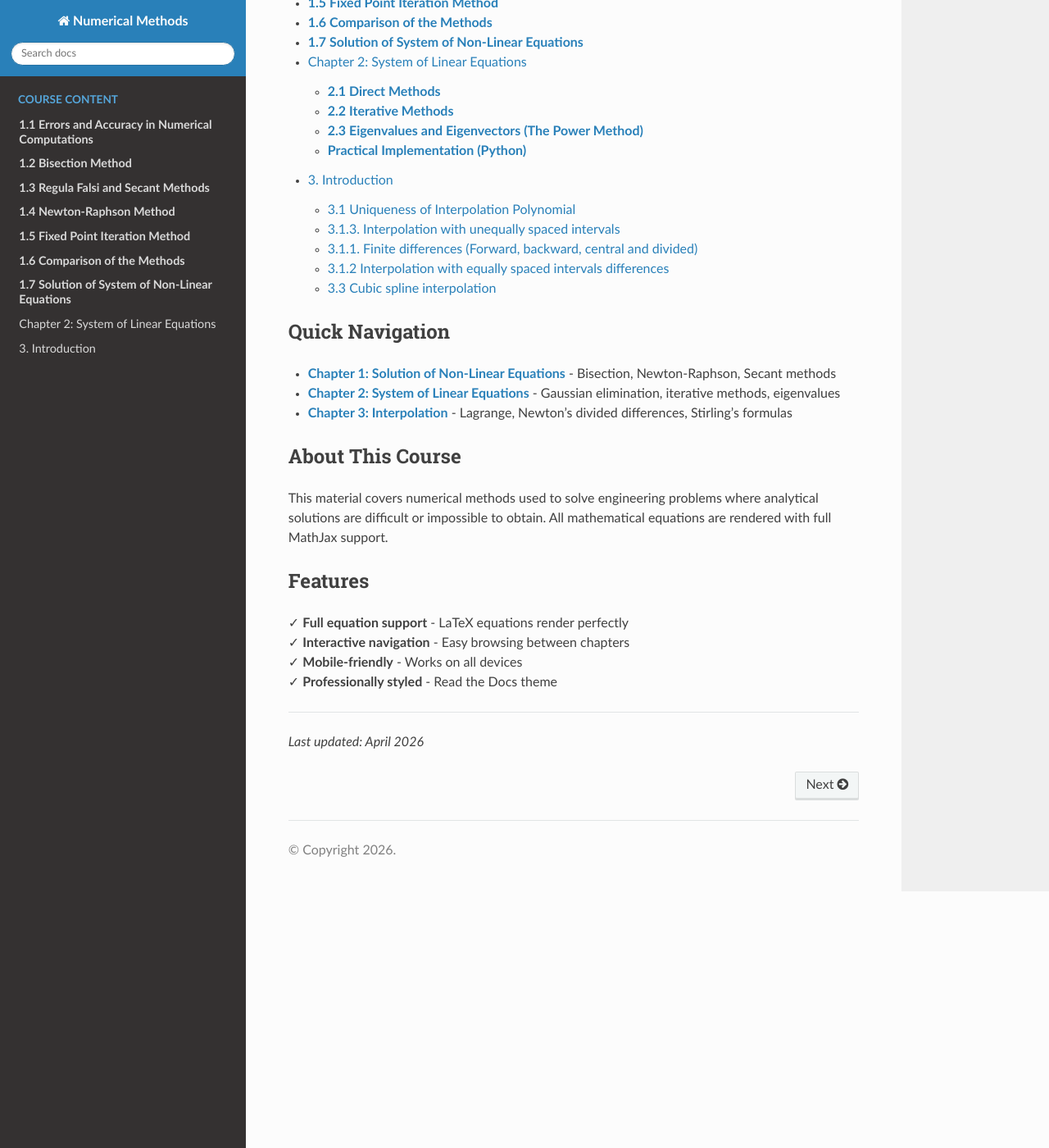
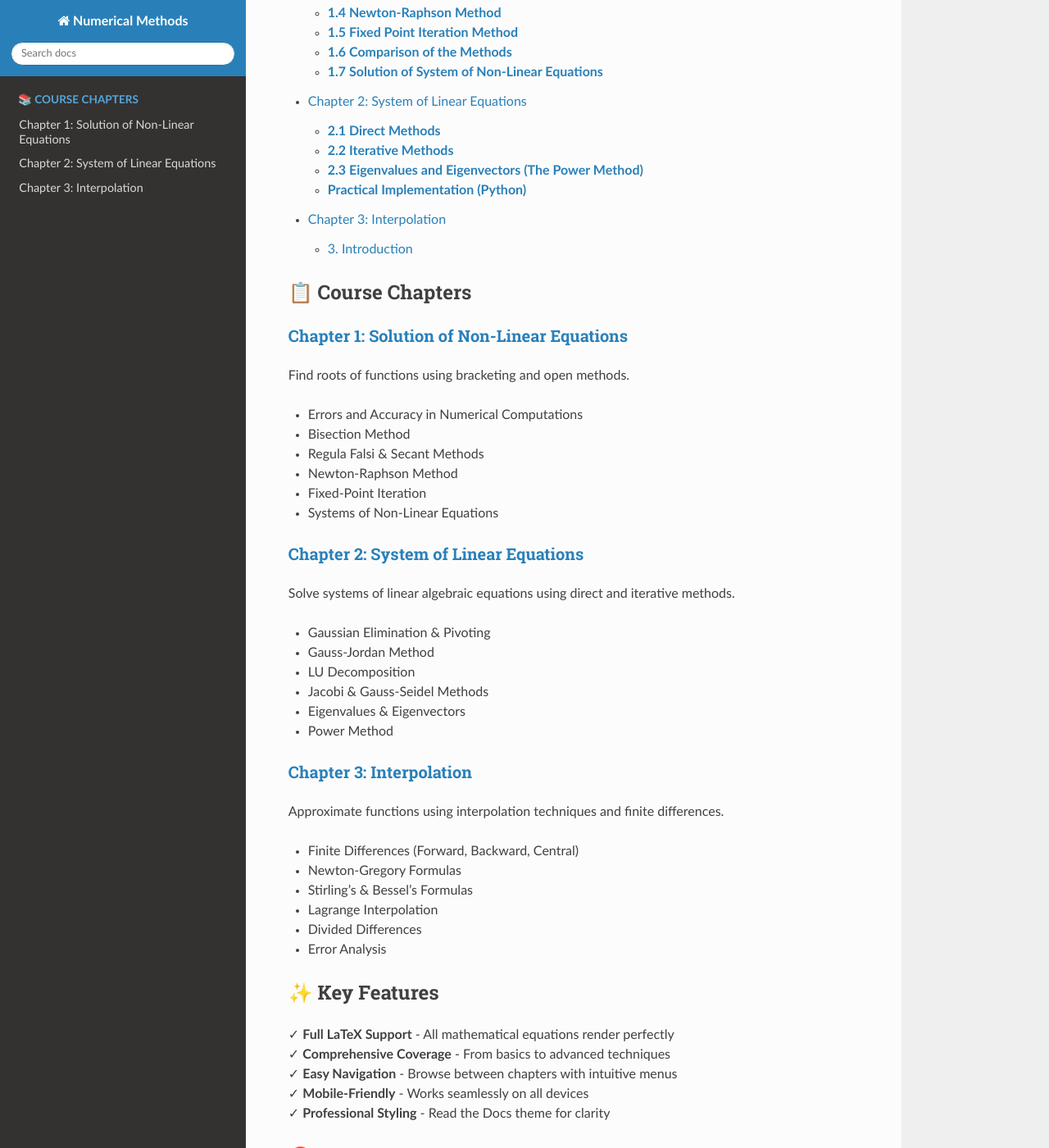
Before and after one commit to sewaksunar/Numerical-Method, a Sphinx documentation site: the page built from docs/index.md, in a window 1280 px wide and 1400 px high, scrolled down 384 px. Shown: the whole window at 82% size. Built offline with Sphinx 7.4.7 and the Read the Docs theme 3.1.0, drawn with Linux system fonts in a browser that asks for light colours; some of the changed text lies outside the part shown.

Commit message:
Improve: Enhanced navigation with top/bottom chapter links and better index structure

````diff
--- a/docs/ch1.md
+++ b/docs/ch1.md
@@ -1,3 +1,9 @@
+# Chapter 1: Solution of Non-Linear Equations
+
+> **Navigation:** [Home](index) | [Chapter 2](ch2) →
+
+---
+
 This course module on the **Solution of Non-Linear Equations** covers the fundamental numerical techniques used to find the roots (or zeros) of functions where analytical solutions are difficult or impossible to obtain.
 
 ### **1.1 Errors and Accuracy in Numerical Computations**
--- a/docs/ch3.md
+++ b/docs/ch3.md
@@ -1,4 +1,11 @@
-### 3. Introduction
+# Chapter 3: Interpolation
+
+> **Navigation:** [← Chapter 2](ch2) | [Home](index)
+
+---
+
+## 3. Introduction
+
 For the given values of functin $f(x)$ at points $x_{0}, x_{1}, \cdots, x_{n}$ the precess of finding approximate values of the function $f(x)$ for new $x$'s between $x_{0}$ and $x_{n}$ is called interpolation.
 
 Consider the points $(x_{0}, f_{0}), (x_{1}, f_{1}), \cdots, (x_{n}, f_{n})$. We find a polynomial $p_n(x)$ of degree $n$ or less than assumes the values $p_n({x_0}) = f_{0},\quad p_n({x_1}) = f_{1} \quad, \cdots, \quad p_n({x_n}) = f_{n}$.
--- a/docs/index.md
+++ b/docs/index.md
@@ -1,33 +1,60 @@
 # Numerical Methods Course
 
-Welcome to the **Numerical Methods Course Notes**. This site contains comprehensive course materials covering fundamental algorithms and techniques used in engineering computations.
+Welcome to the **Numerical Methods Course Notes**. This comprehensive resource covers fundamental numerical techniques used in engineering computations.
 
 ```{toctree}
 :maxdepth: 2
-:caption: Course Content
+:caption: 📚 Course Chapters
 
 ch1
 ch2
 ch3
 ```
 
-## Quick Navigation
+## 📋 Course Chapters
 
-- **[Chapter 1: Solution of Non-Linear Equations](ch1)** - Bisection, Newton-Raphson, Secant methods
-- **[Chapter 2: System of Linear Equations](ch2)** - Gaussian elimination, iterative methods, eigenvalues
-- **[Chapter 3: Interpolation](ch3)** - Lagrange, Newton's divided differences, Stirling's formulas
+### [**Chapter 1: Solution of Non-Linear Equations**](ch1)
+Find roots of functions using bracketing and open methods.
+- Errors and Accuracy in Numerical Computations
+- Bisection Method
+- Regula Falsi & Secant Methods
+- Newton-Raphson Method
+- Fixed-Point Iteration
+- Systems of Non-Linear Equations
 
-## About This Course
+### [**Chapter 2: System of Linear Equations**](ch2)
+Solve systems of linear algebraic equations using direct and iterative methods.
+- Gaussian Elimination & Pivoting
+- Gauss-Jordan Method
+- LU Decomposition
+- Jacobi & Gauss-Seidel Methods
+- Eigenvalues & Eigenvectors
+- Power Method
 
-This material covers numerical methods used to solve engineering problems where analytical solutions are difficult or impossible to obtain. All mathematical equations are rendered with full MathJax support.
+### [**Chapter 3: Interpolation**](ch3)
+Approximate functions using interpolation techniques and finite differences.
+- Finite Differences (Forward, Backward, Central)
+- Newton-Gregory Formulas
+- Stirling's & Bessel's Formulas
+- Lagrange Interpolation
+- Divided Differences
+- Error Analysis
 
-## Features
+## ✨ Key Features
 
-✓ **Full equation support** - LaTeX equations render perfectly
-✓ **Interactive navigation** - Easy browsing between chapters
-✓ **Mobile-friendly** - Works on all devices
-✓ **Professionally styled** - Read the Docs theme
+✓ **Full LaTeX Support** - All mathematical equations render perfectly
+✓ **Comprehensive Coverage** - From basics to advanced techniques
+✓ **Easy Navigation** - Browse between chapters with intuitive menus
+✓ **Mobile-Friendly** - Works seamlessly on all devices
+✓ **Professional Styling** - Read the Docs theme for clarity
+
+## 🎯 How to Use This Course
+
+1. **Start with Chapter 1** if you're new to numerical methods
+2. **Use the sidebar** for quick access to all chapters
+3. **Follow links** to explore related concepts
+4. **Review equations** with full mathematical notation support
 
 ---
 
-*Last updated: April 2026*
+*Last updated: April 2026 | Hosted with ❤️ on GitHub Pages*
````
